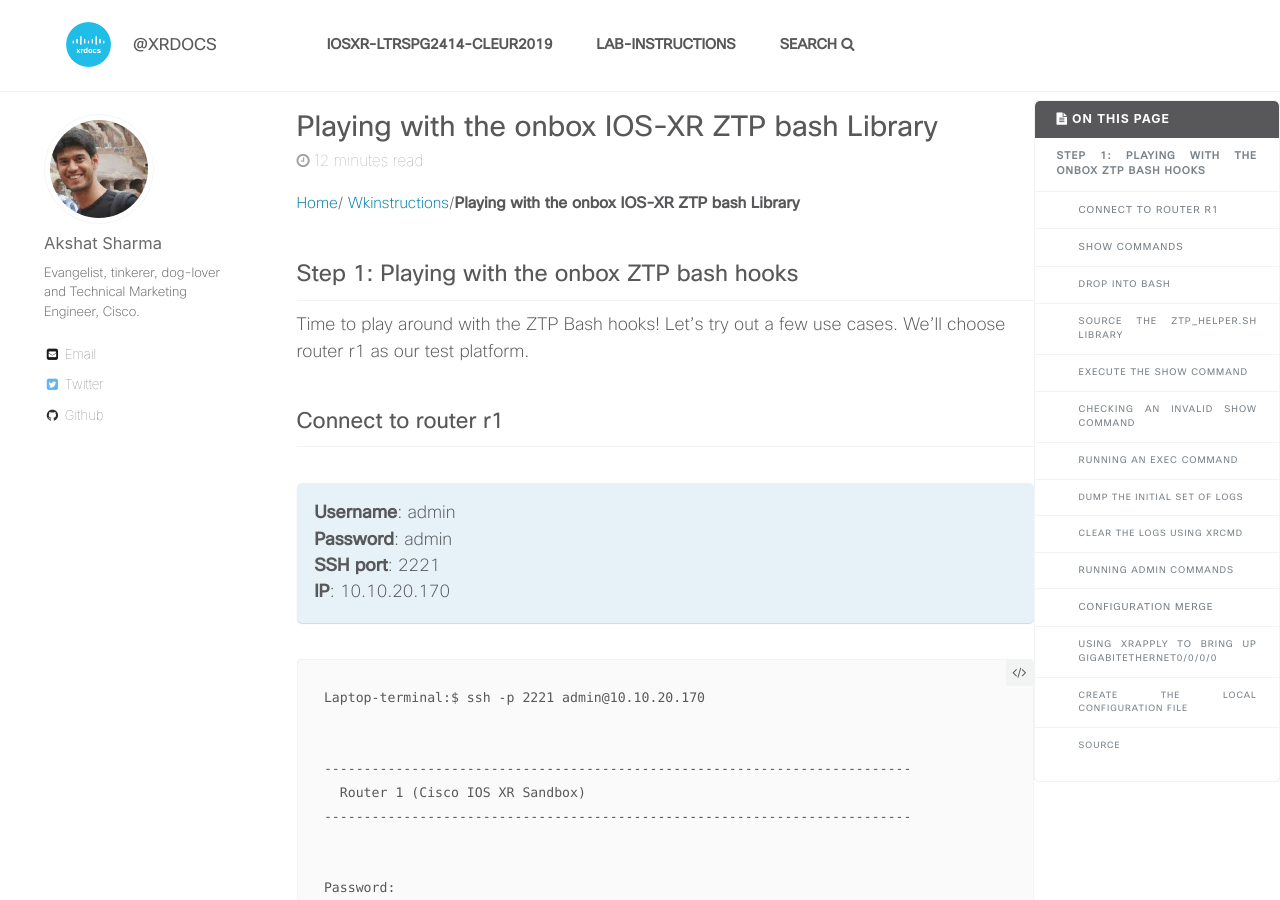
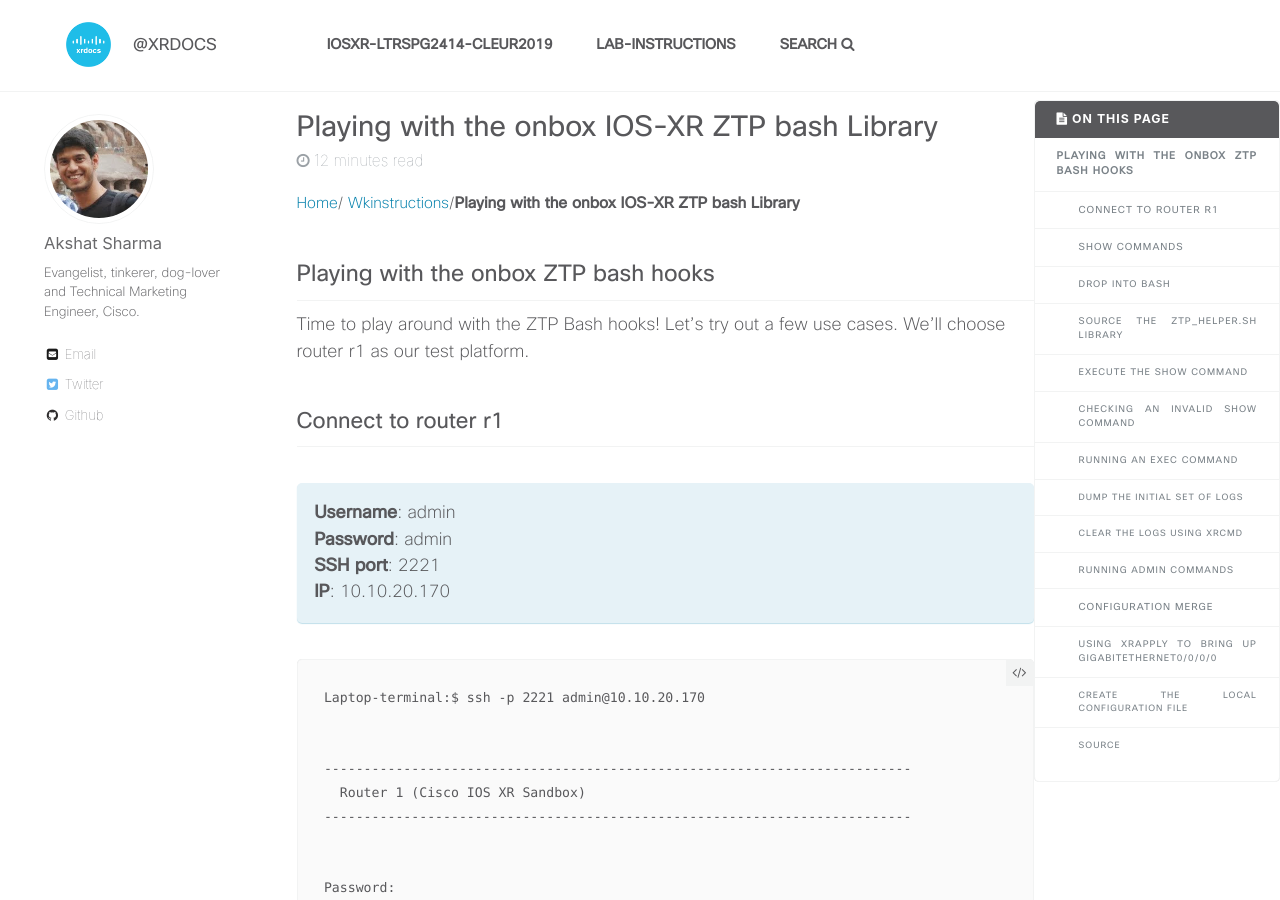
Before and after one commit to nanog75/hackathon, a Jekyll site: the page built from _wkinstructions/2019-02-01-playing-with-the-onbox-ios-xr-ztp-bash-library.md, in a window 1280 px wide and 900 px high. Built offline with Jekyll 4.4.1, drawn with Linux system fonts in a browser that asks for light colours; comment, search, counter and statistics services are not loaded.

Commit message:
Update 2019-02-01-playing-with-the-onbox-ios-xr-ztp-bash-library.md

```diff
--- a/_wkinstructions/2019-02-01-playing-with-the-onbox-ios-xr-ztp-bash-library.md
+++ b/_wkinstructions/2019-02-01-playing-with-the-onbox-ios-xr-ztp-bash-library.md
@@ -15,7 +15,7 @@ tags:
 
 {% include toc %}
 
-# Step 1: Playing with the onbox ZTP bash hooks
+# Playing with the onbox ZTP bash hooks
 
 Time to play around with the ZTP Bash hooks! Let's try out a few use cases.
 We'll choose router r1 as our test platform.
```
